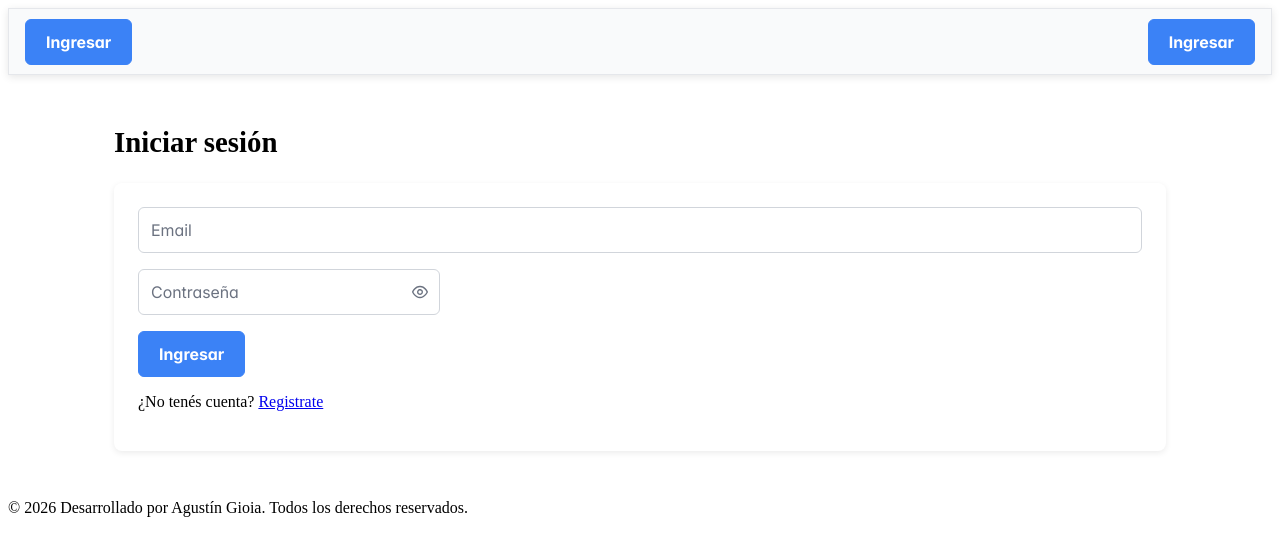
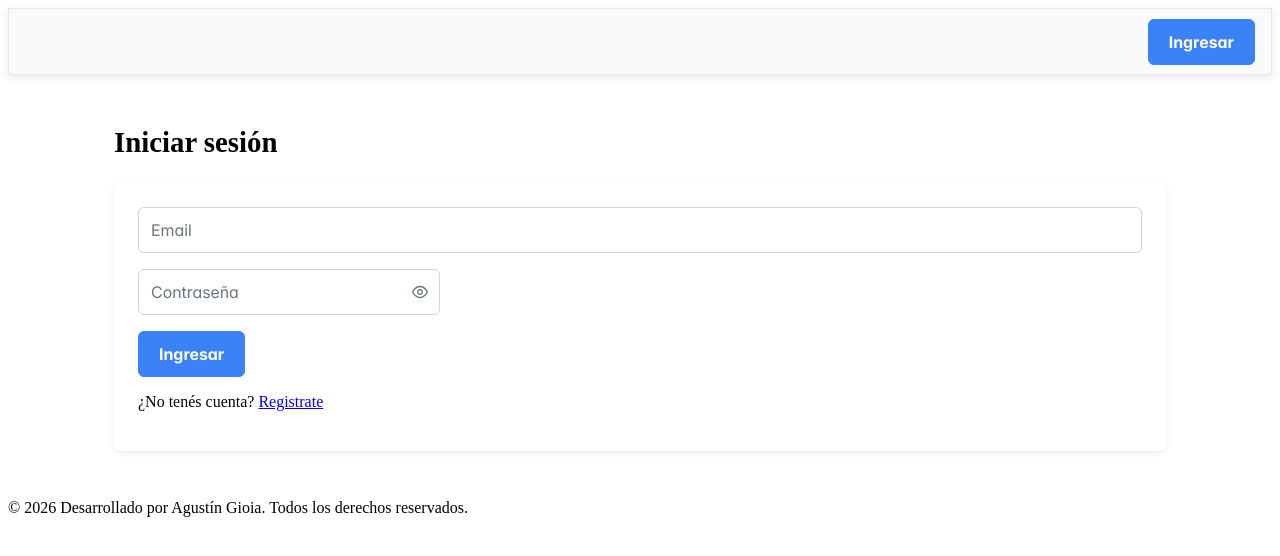
Before and after one commit to agusgioia/Sistema-de-Reserva-de-Turnos-Web, a React (Vite) app: page /login in a window 1280 px wide. Shown: the top 556 px of the page. Built offline with nearby package versions, Linux system fonts and the light colour scheme; no server answers.

Commit message:
Refactor Navbar component to simplify start rendering

```diff
--- a/src/components/Navbar.jsx
+++ b/src/components/Navbar.jsx
@@ -30,12 +30,10 @@ function Navbar() {
     },
   ];
 
-  const start = isAuthenticated ?(
-    <div className="navbar-logo" onClick={()=>navigate('/agenda')}>
+  const start = isAuthenticated && (
+    <div className="navbar-logo" onClick={() => navigate('/agenda')}>
       TURNOS
     </div>
-  ) : (
-    <Button label="Ingresar" onClick={() => navigate('/login')} />
   );
 
   const end = isAuthenticated ? (
```
